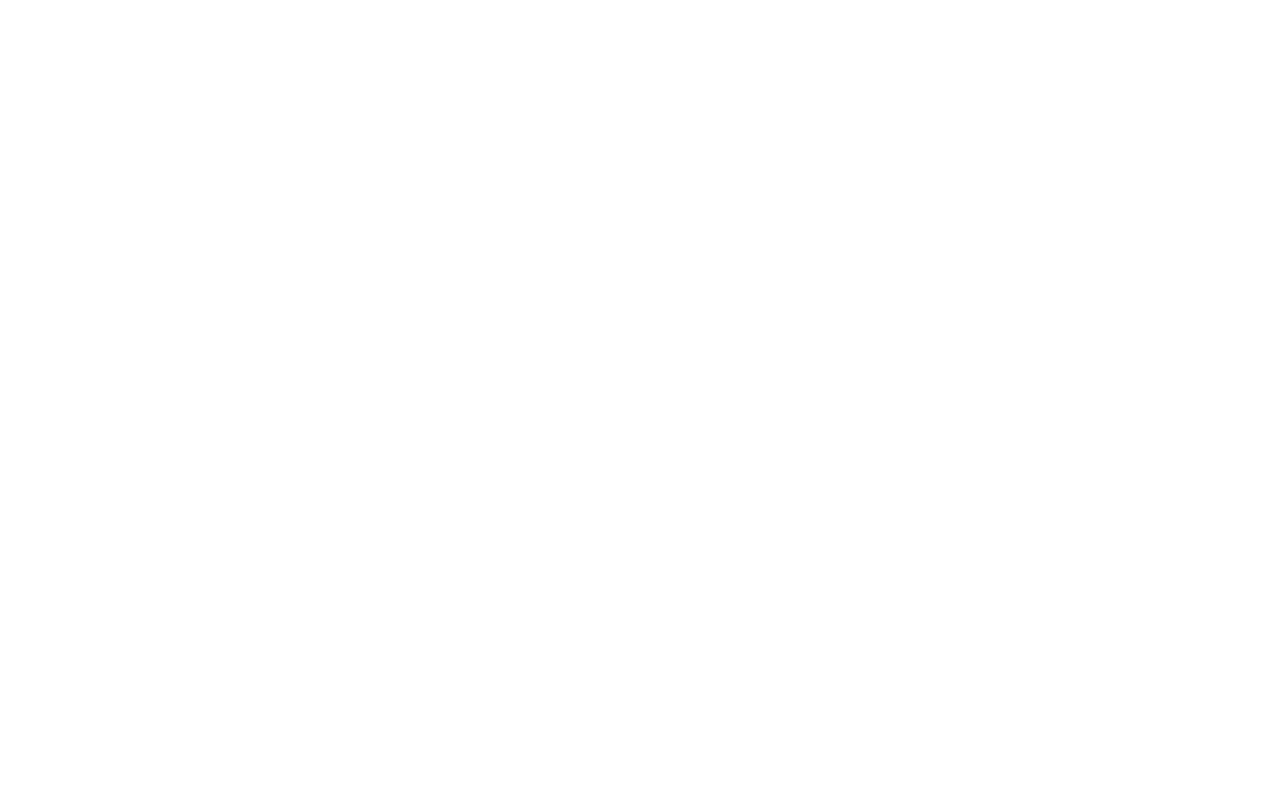
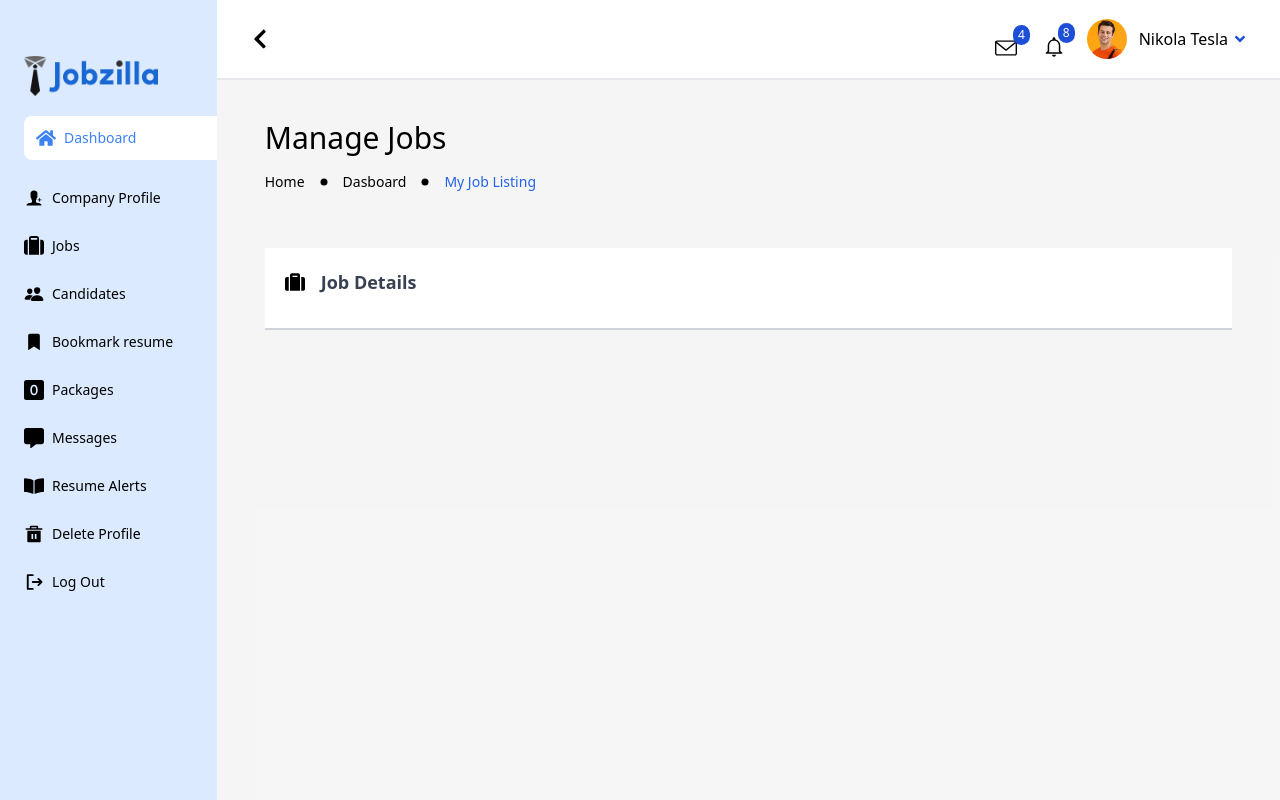
Before and after one commit to Kwizera-bonheur123/Jobzilla, a React (Vite) app: page /dashboard/jobs in a window 1280 px wide. Before the commit this address had no page. Built offline with nearby package versions, Linux system fonts and the light colour scheme.

Commit message:
work on the jobs dashboard

```diff
--- a/src/components/dashboards/DashboardLayout.tsx
+++ b/src/components/dashboards/DashboardLayout.tsx
@@ -7,9 +7,11 @@
     <>
     <div className='flex'>
     <DashboardSlidebar/>
-    <div className='bg-blue-200/20 w-full'>
+    <div className='bg-[#484848]/5 w-full'>
     <DashboardNavBar />
-    <Outlet/>
+    <div className=' mx-12 mt-10'>
+      <Outlet/>
+    </div>
     </div>
     </div>
     </>
--- a/src/components/dashboards/DashboardSlidebar.tsx
+++ b/src/components/dashboards/DashboardSlidebar.tsx
@@ -1,12 +1,11 @@
 import Logo from '../../assets/logo-dark.png'
 import { FaHome } from "react-icons/fa";
 import { IoIosPersonAdd } from "react-icons/io";
-import { BsFillBagCheckFill } from "react-icons/bs";
 import { IoPeople } from "react-icons/io5";
 import { BiSolidBookmark } from "react-icons/bi";
 import { NavLink } from 'react-router-dom';
 import { Bs0SquareFill } from "react-icons/bs";
-import { FaMessage } from "react-icons/fa6";
+import { FaMessage, FaSuitcase } from "react-icons/fa6";
 import { FaBookOpen } from "react-icons/fa";
 import { RiDeleteBin5Fill } from "react-icons/ri";
 import { PiSignOutBold } from "react-icons/pi";
@@ -14,7 +13,7 @@
   const links = [
     {to:'/dashboard', label:'Dashboard', icon:FaHome},
     {to:'/company', label:'Company Profile', icon:IoIosPersonAdd},
-    {to:'/jobs', label:'Jobs', icon:BsFillBagCheckFill},
+    {to:'/jobs', label:'Jobs', icon:FaSuitcase},
     {to:'/cabdidates', label:'Candidates',icon:IoPeople},
     {to:'/bookmark', label:'Bookmark resume', icon:BiSolidBookmark},
     {to:'/packages', label:'Packages', icon:Bs0SquareFill},
--- /dev/null
+++ b/src/components/dashboards/employer/AddJob.tsx
@@ -0,0 +1,23 @@
+import { FaSuitcase } from "react-icons/fa";
+import { GoDotFill } from "react-icons/go";
+export const AddJob = () => {
+  return (
+    <>
+        <h1 className=" text-3xl mb-4">Manage Jobs</h1>
+        <div className=" flex items-center gap-3 text-sm">
+            <p>Home</p>
+            <GoDotFill/>
+            <p>Dasboard</p>
+            <GoDotFill/>
+            <p className=" text-blue-600">My Job Listing</p>
+        </div>
+        <div className=" bg-white p-5 mt-14">
+        <div className=" flex gap-4 items-center mb-3">
+            <FaSuitcase size='20px'/>
+            <p className=" text-lg font-bold text-gray-700">Job Details</p>
+        </div>
+        </div>
+        <p className=" h-[1.5px] bg-gray-300 w-full"/>
+    </>
+  )
+}
--- a/src/routes/index.tsx
+++ b/src/routes/index.tsx
@@ -2,6 +2,7 @@
 import Layoute from "../Layoute";
 import Home from "../components/Home";
 import { DashboardLayout } from "../components/dashboards/DashboardLayout";
+import { AddJob } from "../components/dashboards/employer/AddJob";
 
 const index = () => {
   return (
@@ -10,7 +11,9 @@
         <Route path="/" element={<Layoute />}>
           <Route index element={<Home />} />
         </Route>
-        <Route path="/dashboard" element={<DashboardLayout/>}></Route>
+        <Route path="/dashboard" element={<DashboardLayout/>}>
+          <Route path="jobs" element={<AddJob/>}/>
+        </Route>
       </Routes>
     </>
   );
```
